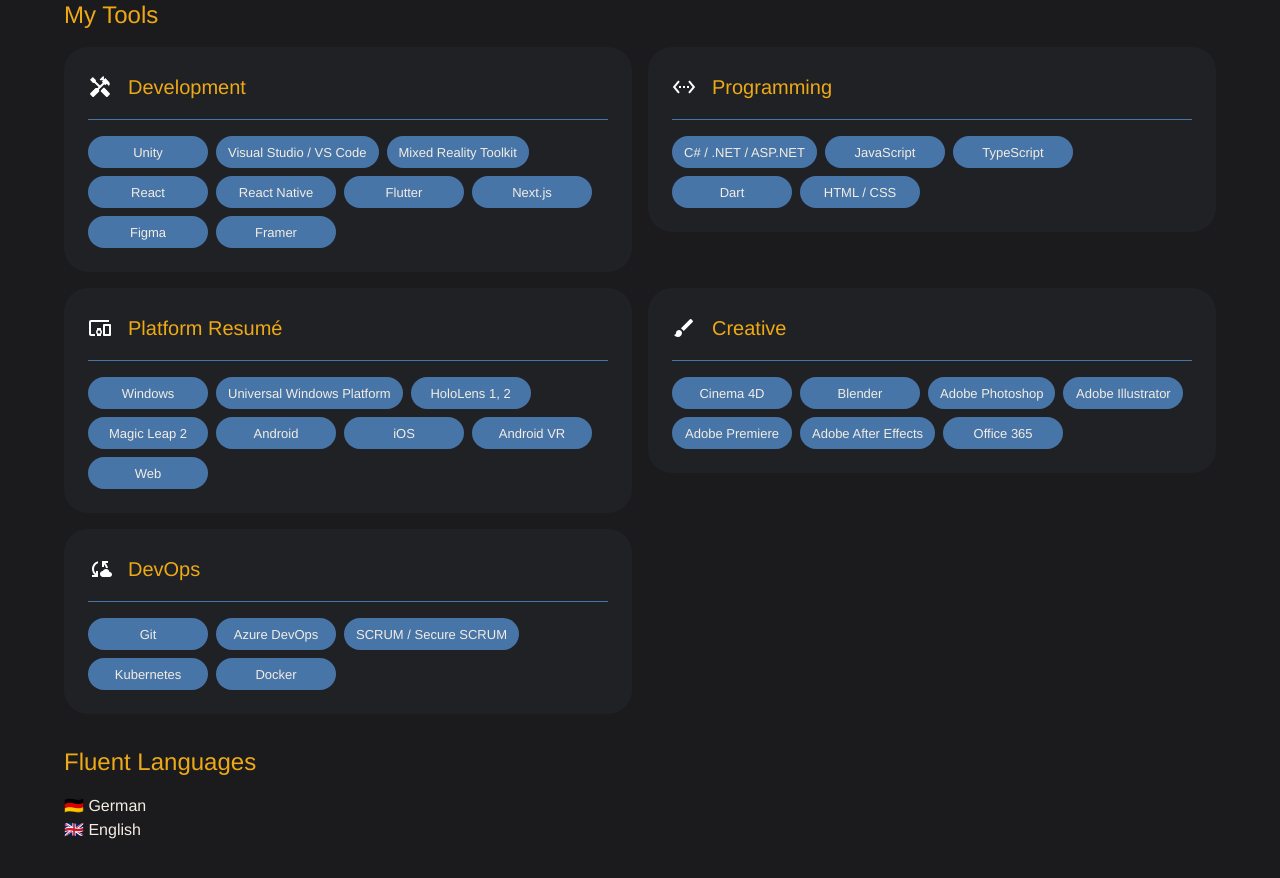
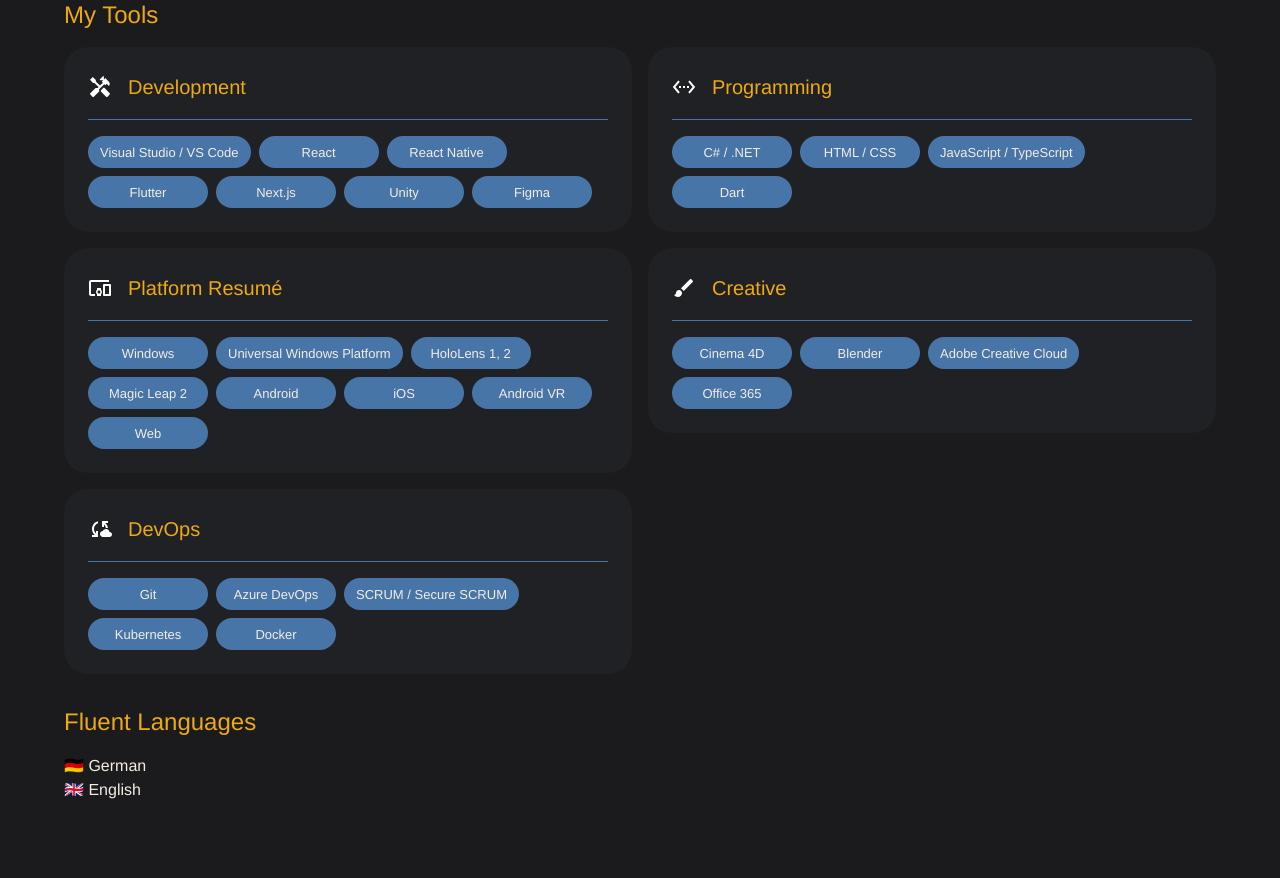
Before and after one commit to KarlSupertramp/HostNextJs, a Next.js app: page /skills in a window 1280 px wide. Shown: the part 1340-2218 px from the top of the page. After the commit the page ends 2190 px from the top, so only its background shows below. Built offline with nearby package versions, Linux system fonts and the light colour scheme.

Commit message:
Update details

```diff
--- a/app/sections/head.tsx
+++ b/app/sections/head.tsx
@@ -80,7 +80,7 @@
               <Typography
               variant="body2"
               sx={{ color: "text.faded" }}>
-                UX-Technologist | IT-Product Consultant | Product Owner
+                User Experience Technologist | Senior Developer
               </Typography>
             </Stack>
             </Stack>
--- a/app/skills/page.tsx
+++ b/app/skills/page.tsx
@@ -19,23 +19,20 @@
 
 export default function SkillsPage({ id }: { id?: string }){
   const devTools = [
-    { name: "Unity", url: "https://unity.com/" },
     { name: "Visual Studio / VS Code", url: "https://code.visualstudio.com/" },
-    { name: "Mixed Reality Toolkit", url: "https://learn.microsoft.com/en-us/windows/mixed-reality/mrtk-unity/mrtk3-overview/" },
     { name: "React", url: "https://react.dev/" },
     { name: "React Native", url: "https://reactnative.dev/" },
     { name: "Flutter", url: "https://flutter.dev/" },
     { name: "Next.js", url: "https://nextjs.org/" },
+    { name: "Unity", url: "https://unity.com/" },
     { name: "Figma", url: "https://www.figma.com/" },
-    { name: "Framer", url: "https://www.framer.com/" },
   ];
 
   const languages = [
-    { name: "C# / .NET / ASP.NET", url: "https://dotnet.microsoft.com/" },
-    { name: "JavaScript", url: "https://developer.mozilla.org/en-US/docs/Web/JavaScript/" },
-    { name: "TypeScript", url: "https://www.typescriptlang.org/" },
+    { name: "C# / .NET", url: "https://dotnet.microsoft.com/" },
+    { name: "HTML / CSS", url: "https://developer.mozilla.org/en-US/docs/Web/HTML/" },
+    { name: "JavaScript / TypeScript", url: "https://developer.mozilla.org/en-US/docs/Web/JavaScript/" },
     { name: "Dart", url: "https://dart.dev/" },
-    { name: "HTML / CSS", url: "https://developer.mozilla.org/en-US/docs/Web/HTML/" },
   ];
 
   const platforms = [
@@ -52,10 +49,7 @@
   const creativeTools = [
     { name: "Cinema 4D", url: "https://www.maxon.net/en/cinema-4d" },
     { name: "Blender", url: "https://www.blender.org/" },
-    { name: "Adobe Photoshop", url: "https://www.adobe.com/products/photoshop.html" },
-    { name: "Adobe Illustrator", url: "https://www.adobe.com/products/illustrator.html" },
-    { name: "Adobe Premiere", url: "https://www.adobe.com/products/premiere.html" },
-    { name: "Adobe After Effects", url: "https://www.adobe.com/products/aftereffects.html" },
+    { name: "Adobe Creative Cloud", url: "https://www.adobe.com/products/photoshop.html" },
     { name: "Office 365", url: "https://www.microsoft.com/en-us/microsoft-365/" }
   ];
 
```
